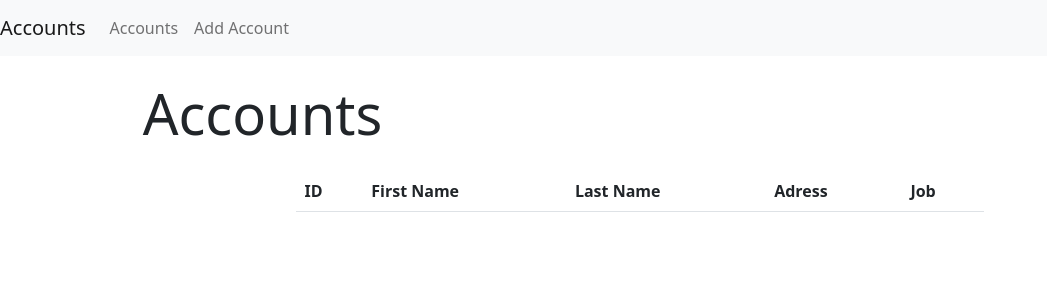
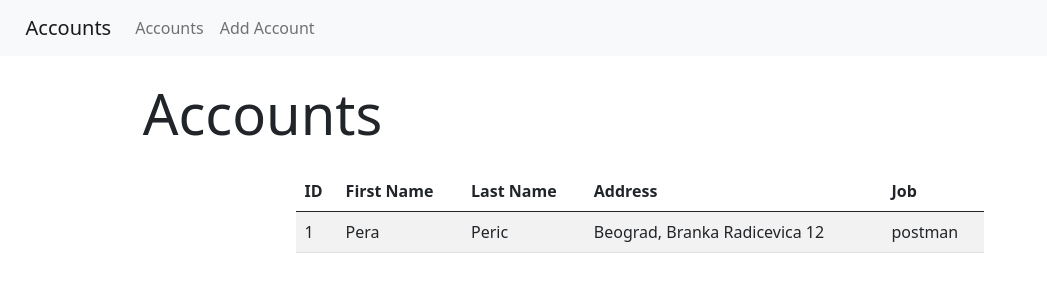
Before and after one commit to stefanljusic10/Accounts-SPA, a plain HTML site: page src/index.html in a window 1280 px wide. Shown: the whole page, without its empty margins (0-1047 px from the left). Drawn offline with nearby package versions, Linux system fonts and the light colour scheme.

Commit message:
table account

```diff
--- /dev/null
+++ b/src/db.js
@@ -0,0 +1,9 @@
+let db = [
+  {
+    id: 1,
+    firstName: "Pera",
+    lastName: "Peric",
+    address: "Beograd, Branka Radicevica 12",
+    job: "postman"
+  }
+]
--- a/src/index.html
+++ b/src/index.html
@@ -8,7 +8,7 @@
 </head>
 <body>
   <nav class="navbar navbar-expand-lg navbar-light bg-light">
-    <a href="" class="navbar-brand">Accounts</a>
+    <a href="" class="navbar-brand" style="margin-left: 2%;">Accounts</a>
     <ul class="navbar-nav ml-auto">
       <li class="nav-item"><a href="" class="nav-link">Accounts</a></li>
       <li class="nav-item"><a href="" class="nav-link">Add Account</a></li>
@@ -21,21 +21,25 @@
         <h2 class="display-4 m-4">Accounts</h2>
         <div class="row">
           <div class="col-8 offset-2">
-            <table class="table table-stripped">
+            <table class="table table-striped">
               <thead class="thead-dark">
                 <tr>
                   <th>ID</th>
                   <th>First Name</th>
                   <th>Last Name</th>
-                  <th>Adress</th>
+                  <th>Address</th>
                   <th>Job</th>
                 </tr>
               </thead>
+              <tbody id="accounts-table-body"></tbody>
             </table>
           </div>
         </div>
       </div>
     </div>
   </div>
+
+  <script src="db.js"></script>
+  <script src="main.js"></script>
 </body>
 </html>
--- /dev/null
+++ b/src/main.js
@@ -0,0 +1,17 @@
+let accountsTableBody = document.querySelector("#accounts-table-body");
+
+function createAccountsTable() {
+  for (i = 0; i < db.length; i++) {
+    const accounts = db[i];
+    let tr = document.createElement("tr");
+
+    for (const key in accounts) {
+      let td = document.createElement("td");
+      td.textContent = accounts[key];
+      tr.appendChild(td);
+    }
+    accountsTableBody.appendChild(tr);
+  }
+}
+
+createAccountsTable();
```
